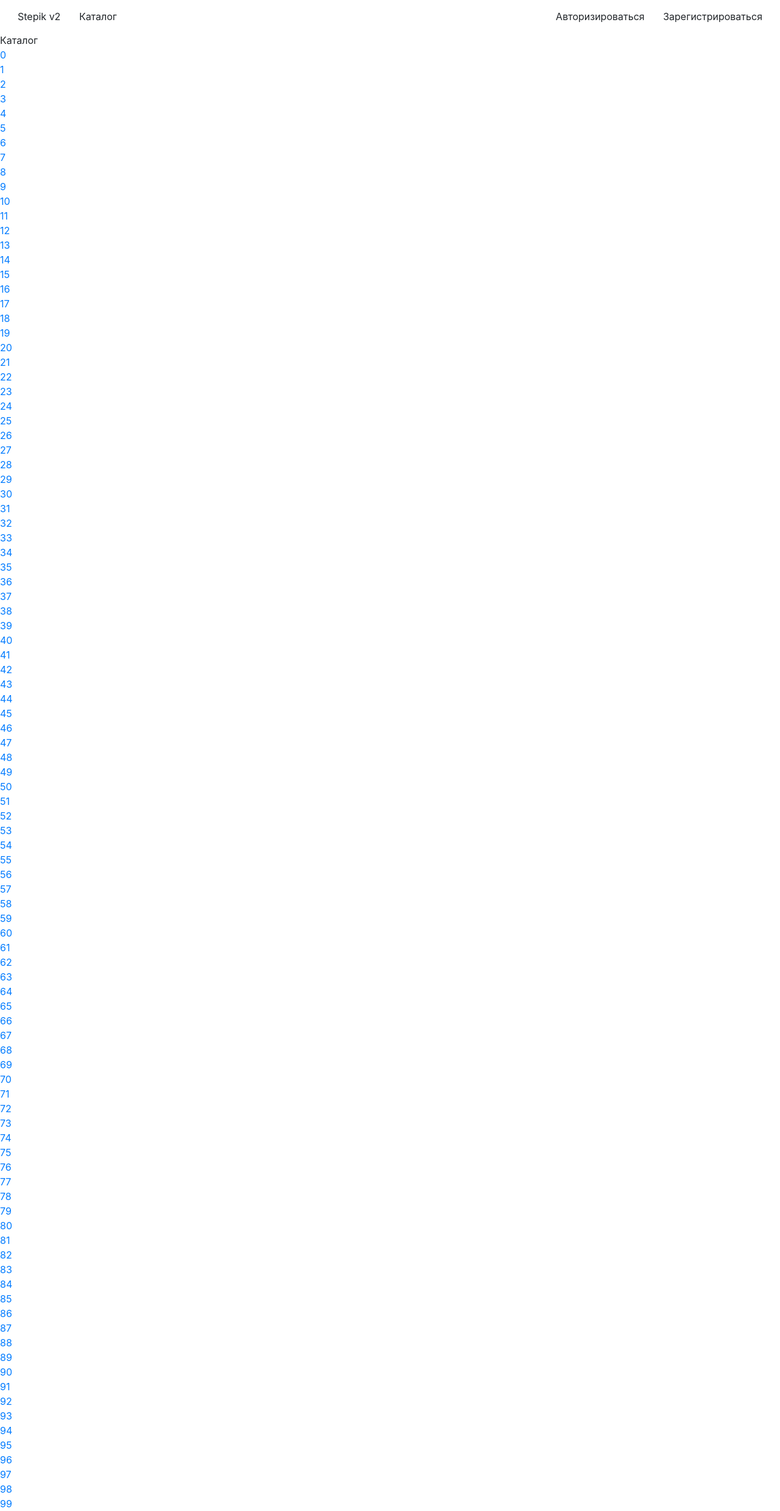
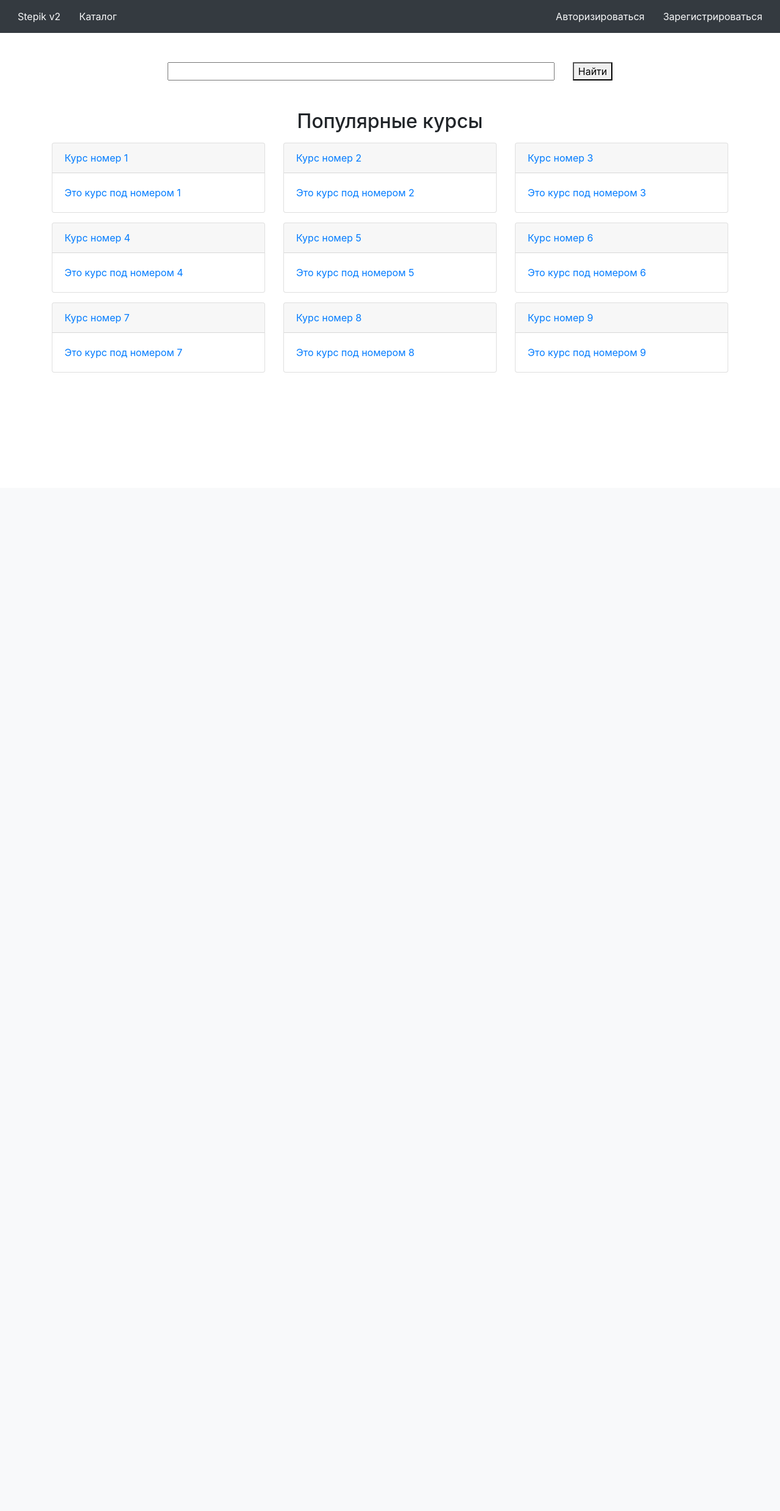
Before and after one commit to d4got10/web-programming-final, a Flask app: page / in a window 1280 px wide. Shown: the whole page at 61% size. After the commit the page ends 611 px from the top, so only its background shows below. Run offline with Flask 2, Linux system fonts and the light colour scheme.

Commit message:
Сверстал страницу 'Каталог'

```diff
--- a/app.py
+++ b/app.py
@@ -3,6 +3,6 @@ from flask import Flask
 app = Flask(__name__)
 
 import controllers.catalog
-import controllers.course_info
+import controllers.course
 import controllers.register
 import controllers.authorize
--- a/controllers/catalog.py
+++ b/controllers/catalog.py
@@ -1,6 +1,8 @@
 from app import app
 from flask import render_template
+from models.courses import get_courses_info
 
 @app.route('/')
 def catalog():  # put application's code here
-    return render_template('catalog.html')
+    course_info_list = get_courses_info()
+    return render_template('catalog.html', course_info_list=course_info_list, len=len, str=str)
--- /dev/null
+++ b/models/courses.py
@@ -0,0 +1,10 @@
+def get_courses_info():
+    return [generate_test_course(i) for i in range(1, 20)]
+
+
+def generate_test_course(index):
+    return {
+        'id': index,
+        'name': f'Курс номер {index}',
+        'description': f'Это курс под номером {index}',
+    }
--- a/static/styles.css
+++ b/static/styles.css
@@ -1,8 +1,16 @@
-.body{
+a:link { text-decoration: none; }
+a:visited { text-decoration: none; }
+a:hover { text-decoration: none; }
+a:active { text-decoration: none; }
 
+.card{
+    transition: ease 0.2s;
 }
 
-.header{
-    color: white;
-    background-color: black;
+.card:hover {
+    box-shadow:0 0 5px gray;
 }
+
+.input-catalog {
+    width: 100%;
+}
--- a/templates/catalog.html
+++ b/templates/catalog.html
@@ -1,11 +1,38 @@
 {% from 'header.html' import header %}
+{% from 'course_card.html' import course_card %}
 <!DOCTYPE html>
 <html lang="ru">
 {{ header("Каталог") }}
 <body>
-    Каталог
-{% for i in range(100) %}
-    <div><a href="/course/{{ i }}">{{ i }}</a></div>
-{% endfor %}
+    <div class="container">
+        <div class="row mt-5 mb-5">
+            <div class="col-2"></div>
+            <div class="col-7">
+                <input class="w-100" type="text" id="fname" name="fname">
+            </div>
+            <div class="col-1">
+                <button class="w-100">Найти</button>
+            </div>
+            <div class="col-2"></div>
+        </div>
+        <div class="row mb-2">
+            <div class="col-3"></div>
+            <div class="col-6">
+                <h2 class="text-center">Популярные курсы</h2>
+            </div>
+            <div class="col-3"></div>
+        </div>
+        {% for i in range(len(course_info_list[:9])) %}
+            {% if i % 3 == 0 %}
+                <div class="row mb-3">
+            {% endif %}
+            <div class="col-4">
+            {{ course_card(course_info_list[i], str) }}
+            </div>
+            {% if i % 3 == 2 %}
+                </div>
+            {% endif %}
+        {% endfor %}
+    </div>
 </body>
 </html>
--- /dev/null
+++ b/templates/course_card.html
@@ -0,0 +1,8 @@
+{% macro course_card(course_info, str) %}
+    <a href="{{ url_for('course', id=course_info.id) }}">
+        <div class="card">
+            <div class="card-header">{{ course_info.name }}</div>
+            <div class="card-body">{{ course_info.description }}</div>
+        </div>
+    </a>
+{% endmacro %}
--- a/templates/header.html
+++ b/templates/header.html
@@ -5,14 +5,14 @@
         <link href="../static/styles.css" rel="stylesheet" />
         <title>{{ title }}</title>
     </head>
-    <div class="navbar">
+    <div class="navbar bg-dark">
         <div class="">
-            <a class="btn" href="{{ url_for("catalog") }}">Stepik v2</a>
-            <a class="btn" href="{{ url_for("catalog") }}">Каталог</a>
+            <a class="btn text-light" href="{{ url_for("catalog") }}">Stepik v2</a>
+            <a class="btn text-light" href="{{ url_for("catalog") }}">Каталог</a>
         </div>
         <div class="">
-            <a class="btn" href="{{ url_for("authorize") }}">Авторизироваться</a>
-            <a class="btn" href="{{ url_for("register") }}">Зарегистрироваться</a>
+            <a class="btn text-light" href="{{ url_for("authorize") }}">Авторизироваться</a>
+            <a class="btn text-light" href="{{ url_for("register") }}">Зарегистрироваться</a>
         </div>
     </div>
 {% endmacro %}
```
Also changed, not shown: controllers/course.py (renamed from controllers/course_info.py), 1 other file.
